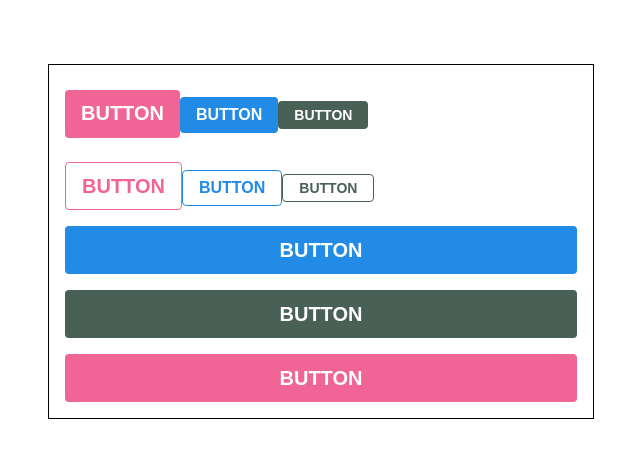
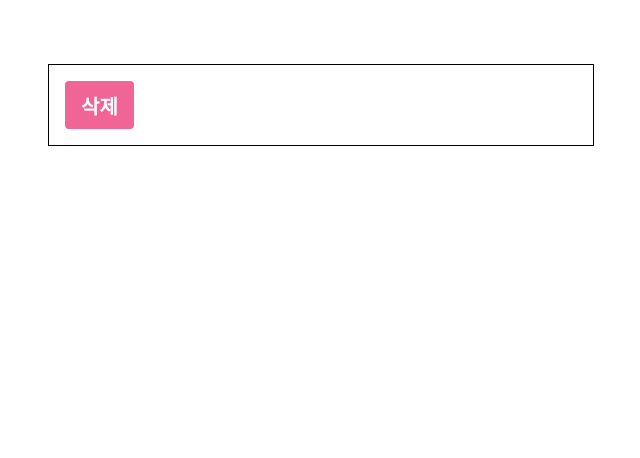
Before and after one commit to iiolo/TIL, a React (Create React App) app: page / in a window 1280 px wide. Shown: the top 458 px of the page, without its empty margins (319-959 px from the left). Built offline with nearby package versions, Linux system fonts and the light colour scheme.

Commit message:
dialog 만들기

```diff
--- a/src/App.js
+++ b/src/App.js
@@ -1,6 +1,7 @@
-import React from "react";
+import React, {useState} from "react";
 import styled/*, {css}*/ , {ThemeProvider} from "styled-components";
 import Button from "./components/Button";
+import Dialog from "./components/Dialog";
 
 // Circle이라는 styled-component 생성
 // const Circle = styled.div`
@@ -37,31 +38,44 @@
   pink : '#f06595'
 }
 function App() {
+  const[dialog, setDialog] =useState(false);
+  const onClick = () => {
+    setDialog(true);
+  };
+
+  const onConfirm = () => {
+    setDialog(false);
+  };
+
+  const onCancel = () => {
+    setDialog(false);
+  }
+
   return (
     // <Circle color="blue" huge />
     <ThemeProvider
       theme = {{
         palette
       }}>
-      <AppBlock>
-         <ButtonGroup>
-          <Button color = 'pink' size = 'large'>BUTTON</Button>
-          <Button>BUTTON</Button>
-          <Button size = 'small'color = 'gray'>BUTTON</Button>
-        </ButtonGroup>
+        {/* ThemeProvider 내부에는 하나의 컴포넌트만 있어야 함 그래서 fragment 생성*/}
+        <>
+          <AppBlock>
+            <Button color='pink' size='large' onClick={onClick}>삭제</Button>
+          </AppBlock>
 
-        <ButtonGroup>
-          <Button color = 'pink' size = 'large' outline>BUTTON</Button>
-          <Button outline>BUTTON</Button>
-          <Button size = 'small'color = 'gray' outline>BUTTON</Button>
-        </ButtonGroup>
+          <Dialog
+            title="정말로 삭제하시겠습니까?"
+            confirmText="삭제"
+            cancelText="취소"
+            onConfirm={onConfirm}
+            onCancel={onCancel}
+            visible = {dialog}
+          >
+            데이터를 정말로 삭제하시겠습니까?
+          </Dialog>
 
-        <ButtonGroup>
-          <Button size = 'large' fullWidth>BUTTON</Button>
-          <Button size = 'large' color = 'gray' fullWidth>BUTTON</Button>
-          <Button color = 'pink' size = 'large' fullWidth>BUTTON</Button>
-        </ButtonGroup>
-      </AppBlock>
+
+      </>
     </ThemeProvider>
   );
 }
--- a/src/components/Dialog.js
+++ b/src/components/Dialog.js
@@ -31,23 +31,48 @@
 `;
 
 const ButtonGroup = styled.div`
+/* 여백 및 정렬 */
   margin-top: 3rem;
   display: flex;
   justify-content: flex-end;
 `;
 
+// 우리가 만든 Button 컴포넌트 상속받음
 const ShortMarginButton = styled(Button)`
   & + & {
+    margin-top: 0rem;
     margin-left: 0.5rem;
   }
 `;
 
-function Dialog() {
+function Dialog({
+    title,
+    children,
+    confirmText,
+    cancelText,
+    visible,
+    onConfirm,
+    onCancel
+}) {
+    if(!visible) return null;
+
     return (
-        <div>
-
-        </div>
-    );
+        <DarkBackground>
+          <DialogBlock>
+            <h3>{title}</h3>
+            <p>{children}</p>
+            <ButtonGroup>
+              <ShortMarginButton color="gray" onClick={onCancel}>{cancelText}</ShortMarginButton>
+              <ShortMarginButton color="pink" onClick={onConfirm}>{confirmText}</ShortMarginButton>
+            </ButtonGroup>
+          </DialogBlock>
+        </DarkBackground>
+      );
 }
 
+Dialog.defaultProps = {
+    confirmText: '확인',
+    cancelText: '취소'
+};
+
 export default Dialog;
```
